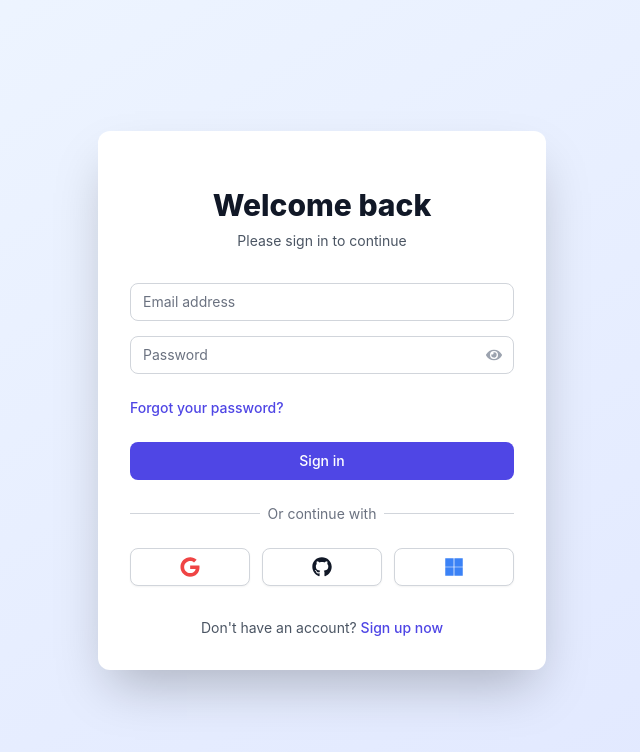
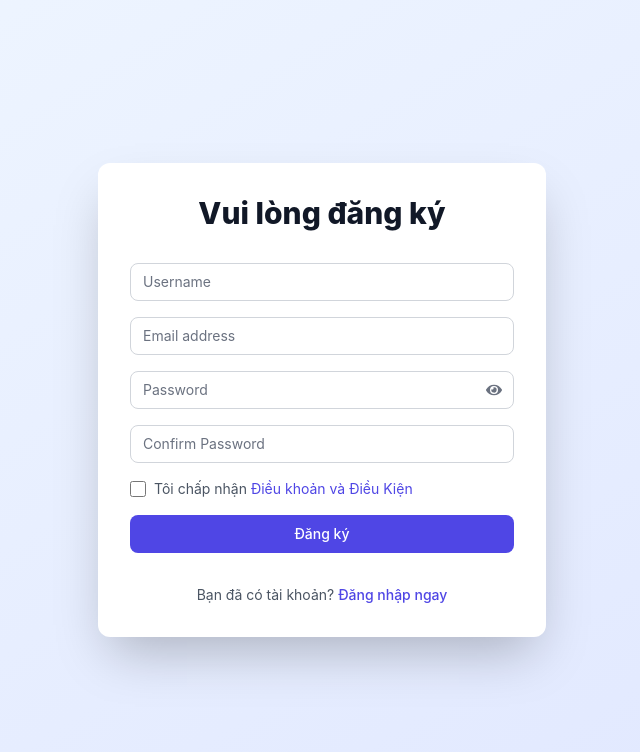
Before and after one commit to lequangbaocuong/WebChat_lavarel, a React (Create React App) app in the folder hkdn_chatweb/: page /signup in a window 1280 px wide. Shown: the top 752 px of the page, without its empty margins (318-958 px from the left). Built offline with nearby package versions, Linux system fonts and the light colour scheme.

Commit message:
Cap nhat giao dien

```diff
--- a/hkdn_chatweb/package.json
+++ b/hkdn_chatweb/package.json
@@ -9,6 +9,7 @@
     "react": "^18.3.1",
     "react-dom": "^18.3.1",
     "react-icons": "^5.3.0",
+    "react-router-dom": "^6.27.0",
     "react-scripts": "5.0.1",
     "web-vitals": "^2.1.4"
   },
--- a/hkdn_chatweb/src/App.jsx
+++ b/hkdn_chatweb/src/App.jsx
@@ -1,12 +1,18 @@
 import React from 'react';
+import { BrowserRouter as Router, Route, Routes } from 'react-router-dom';
+import LoginPage from './LoginPage';
+import SignUpPage from './SignUpPage';
 
-function App() {
+const App = () => {
     return (
-        <header>
-            <h1>Welcome to My React Demo!</h1>
-            <p>This is a simple React application for testing purposes.</p>
-        </header>
+        <Router>
+            <Routes>
+                <Route path="/" element={<LoginPage />} />
+                <Route path="/login" element={<LoginPage />} />
+                <Route path="/signup" element={<SignUpPage />} />
+            </Routes>
+        </Router>
     );
-}
+};
 
 export default App;
--- a/hkdn_chatweb/src/LoginPage.jsx
+++ b/hkdn_chatweb/src/LoginPage.jsx
@@ -2,6 +2,7 @@ import React, { useState } from "react";
 import { FaEye, FaEyeSlash, FaGoogle, FaGithub, FaMicrosoft } from "react-icons/fa";
 import { BiLoaderAlt } from "react-icons/bi";
 import './styles/tailwind.css';
+import { Link } from 'react-router-dom';
 
 const LoginPage = () => {
   const [email, setEmail] = useState("");
@@ -24,7 +25,7 @@ const LoginPage = () => {
     setShowSuggestions(!value.includes("@") && value.length > 0);
     setErrors(prev => ({
       ...prev,
-      email: validateEmail(value) ? "" : "Invalid email format"
+      email: validateEmail(value) ? "" : "Email không đúng đinh dạng"
     }));
   };
 
@@ -33,7 +34,7 @@ const LoginPage = () => {
     setPassword(value);
     setErrors(prev => ({
       ...prev,
-      password: value.length >= 8 ? "" : "Password must be at least 8 characters"
+      password: value.length >= 8 ? "" : "Mật khẩu phải lớn hơn 8 ký tự"
     }));
   };
 
@@ -58,10 +59,10 @@ const LoginPage = () => {
       <div className="max-w-md w-full space-y-8 bg-white p-8 rounded-xl shadow-2xl transform transition-all hover:scale-[1.01]">
         <div>
           <h2 className="mt-6 text-center text-3xl font-extrabold text-gray-900">
-            Welcome back
+            HKDN Chat
           </h2>
           <p className="mt-2 text-center text-sm text-gray-600">
-            Please sign in to continue
+            Vui lòng đăng nhập để tiếp tục
           </p>
         </div>
 
@@ -133,7 +134,7 @@ const LoginPage = () => {
           <div className="flex items-center justify-between">
             <div className="text-sm">
               <a href="#" className="font-medium text-indigo-600 hover:text-indigo-500 transition-colors duration-200">
-                Forgot your password?
+                Quên mật khẩu?
               </a>
             </div>
           </div>
@@ -186,10 +187,10 @@ const LoginPage = () => {
         </form>
 
         <p className="mt-8 text-center text-sm text-gray-600">
-          Don't have an account?{" "}
-          <a href="#" className="font-medium text-indigo-600 hover:text-indigo-500 transition-colors duration-200">
-            Sign up now
-          </a>
+          Bạn không có tài khoản?{" "}
+          <Link to="/signup" className="font-medium text-indigo-600 hover:text-indigo-500">
+            Đăng ký ngay
+          </Link>
         </p>
       </div>
     </div>
--- /dev/null
+++ b/hkdn_chatweb/src/SignUpPage.jsx
@@ -0,0 +1,175 @@
+import React, { useState } from 'react';
+import { FaEye, FaEyeSlash } from 'react-icons/fa';
+import './styles/tailwind.css';
+import { Link } from 'react-router-dom';
+
+const SignUpPage = () => {
+  const [username, setUsername] = useState("");
+  const [email, setEmail] = useState("");
+  const [password, setPassword] = useState("");
+  const [confirmPassword, setConfirmPassword] = useState("");
+  const [showPassword, setShowPassword] = useState(false);
+  const [errors, setErrors] = useState({ email: "", password: "", passwordMatch: "" });
+
+  const handleShowPassword = () => setShowPassword(!showPassword);
+
+  // Email validation function
+  const validateEmail = (email) => {
+    const regex = /^[^\s@]+@[^\s@]+\.[^\s@]+$/;
+    return regex.test(email);
+  };
+
+  const handleEmailChange = (e) => {
+    const value = e.target.value;
+    setEmail(value);
+    setErrors((prev) => ({
+      ...prev,
+      email: validateEmail(value) ? "" : "Email không đúng định dạng",
+    }));
+  };
+
+  const handlePasswordChange = (e) => {
+    const value = e.target.value;
+    setPassword(value);
+
+    // Check if password is greater than 8 characters
+    if (value.length < 8) {
+      setErrors((prev) => ({ ...prev, password: "Mật khẩu phải lớn hơn 8 ký tự", passwordMatch: "" }));
+    } else {
+      setErrors((prev) => ({ ...prev, password: "" })); // Clear password error if valid length
+
+      // Reset password match error if confirmPassword is empty
+      if (confirmPassword && value !== confirmPassword) {
+        setErrors((prev) => ({ ...prev, passwordMatch: "Mật khẩu không khớp" }));
+      } else {
+        setErrors((prev) => ({ ...prev, passwordMatch: "" })); // Clear password match error if valid
+      }
+    }
+  };
+
+  const handleConfirmPasswordChange = (e) => {
+    const value = e.target.value;
+    setConfirmPassword(value);
+    setErrors((prev) => ({
+      ...prev,
+      passwordMatch: value !== password ? "Mật khẩu không khớp" : "",
+    }));
+  };
+
+  const handleSubmit = (e) => {
+    e.preventDefault();
+    // Check if there are any validation errors
+    if (!errors.email && !errors.password && !errors.passwordMatch && email && password && confirmPassword) {
+      // Proceed with signup logic here
+      console.log("Đăng ký thành công");
+    }
+  };
+
+  return (
+    <div className="min-h-screen bg-gradient-to-br from-blue-50 to-indigo-100 py-12 px-4 flex items-center justify-center">
+      <div className="max-w-md w-full bg-white p-8 rounded-xl shadow-2xl">
+        <h2 className="text-center text-3xl font-extrabold text-gray-900">
+          Vui lòng đăng ký
+        </h2>
+
+        <form onSubmit={handleSubmit} className="mt-8 space-y-4">
+          <div>
+            <input
+              id="username"
+              type="text"
+              placeholder="Username"
+              value={username}
+              onChange={(e) => setUsername(e.target.value)}
+              className="appearance-none rounded-lg block w-full px-3 py-2 border border-gray-300 placeholder-gray-500 text-gray-900 focus:outline-none focus:ring-indigo-500 focus:border-indigo-500 sm:text-sm"
+              required
+            />
+          </div>
+
+          <div>
+            <input
+              id="email"
+              type="email"
+              placeholder="Email address"
+              value={email}
+              onChange={handleEmailChange}
+              className={`appearance-none rounded-lg block w-full px-3 py-2 border ${errors.email ? 'border-red-300' : 'border-gray-300'} placeholder-gray-500 text-gray-900 focus:outline-none focus:ring-indigo-500 focus:border-indigo-500 sm:text-sm`}
+              required
+            />
+            {errors.email && (
+              <p className="mt-2 text-sm text-red-600">{errors.email}</p>
+            )}
+          </div>
+
+          <div className="relative">
+            <input
+              id="password"
+              type={showPassword ? "text" : "password"}
+              placeholder="Password"
+              value={password}
+              onChange={handlePasswordChange}
+              className={`appearance-none rounded-lg block w-full px-3 py-2 border ${errors.password ? 'border-red-300' : 'border-gray-300'} placeholder-gray-500 text-gray-900 focus:outline-none focus:ring-indigo-500 focus:border-indigo-500 sm:text-sm`}
+              required
+            />
+            {errors.password && (
+              <p className="mt-2 text-sm text-red-600">{errors.password}</p>
+            )}
+            <button
+              type="button"
+              className="absolute inset-y-0 right-3 flex items-center text-gray-500"
+              onClick={handleShowPassword}
+            >
+              {showPassword ? <FaEyeSlash /> : <FaEye />}
+            </button>
+          </div>
+
+          <div>
+            <input
+              id="confirmPassword"
+              type="password"
+              placeholder="Confirm Password"
+              value={confirmPassword}
+              onChange={handleConfirmPasswordChange}
+              className="appearance-none rounded-lg block w-full px-3 py-2 border border-gray-300 placeholder-gray-500 text-gray-900 focus:outline-none focus:ring-indigo-500 focus:border-indigo-500 sm:text-sm"
+              required
+            />
+            {errors.passwordMatch && (
+              <p className="mt-2 text-sm text-red-600">{errors.passwordMatch}</p>
+            )}
+          </div>
+
+          <div className="flex items-center">
+            <input
+              type="checkbox"
+              id="terms"
+              required
+              className="h-4 w-4 text-indigo-600 focus:ring-indigo-500 border-gray-300 rounded"
+            />
+            <label htmlFor="terms" className="ml-2 block text-sm text-gray-600">
+              Tôi chấp nhận{" "}
+              <a href="/terms" className="text-indigo-600 hover:text-indigo-500">
+                Điều khoản và Điều Kiện
+              </a>
+            </label>
+          </div>
+
+          <button
+            type="submit"
+            className="group relative w-full flex justify-center py-2 px-4 border border-transparent text-sm font-medium rounded-lg text-white bg-indigo-600 hover:bg-indigo-700 focus:outline-none focus:ring-2 focus:ring-offset-2 focus:ring-indigo-500 transition-all"
+            disabled={errors.email || errors.password || errors.passwordMatch}
+          >
+            Đăng ký
+          </button>
+        </form>
+
+        <p className="mt-8 text-center text-sm text-gray-600">
+          Bạn đã có tài khoản?{" "}
+          <Link to="/login" className="font-medium text-indigo-600 hover:text-indigo-500">
+            Đăng nhập ngay
+          </Link>
+        </p>
+      </div>
+    </div>
+  );
+};
+
+export default SignUpPage;
--- a/hkdn_chatweb/src/index.js
+++ b/hkdn_chatweb/src/index.js
@@ -8,7 +8,7 @@ import reportWebVitals from './reportWebVitals';
 const root = ReactDOM.createRoot(document.getElementById('root'));
 root.render(
   <React.StrictMode>
-    <LoginPage></LoginPage>
+    <App></App>
   </React.StrictMode>
 );
 
```
Also changed, not shown: 1 other file (tests, documents, lock files or other folders).
